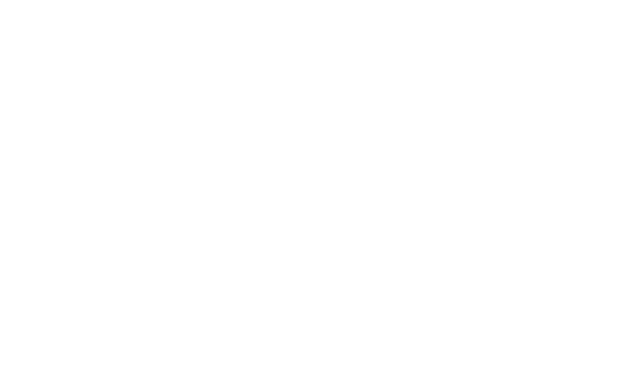
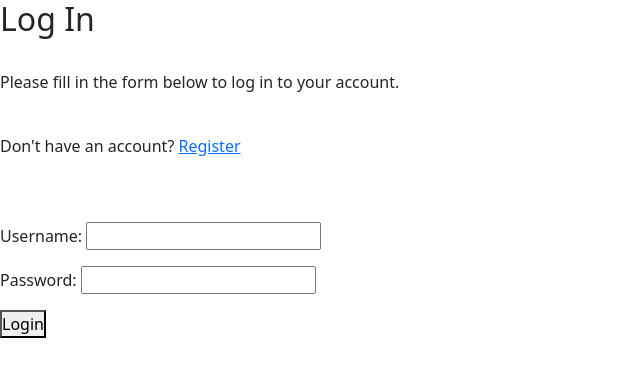
Before and after one commit to ZeinabHamdy/Blogs-Website, a Django app: page /login/ in a window 1280 px wide. Before the commit the part shown is empty. Shown: the top 377 px of the page, without its empty margins (0-640 px from the left). Run offline with Django 5.2, Linux system fonts and the light colour scheme.

Commit message:
added login and some change in templates

```diff
--- a/blog/forms.py
+++ b/blog/forms.py
@@ -52,10 +52,27 @@
         if User.objects.filter(email=email).exists():
             errors['email'] = 'Email already exists'
         if password and confirm_password and password != confirm_password:
-            errors['password'] = 'Passwords do not match'
-        elif password and len(password) < 8:
-            errors['password'] = 'Password must be at least 8 characters'
+            errors['password'] = []
+            errors['password'].append('Passwords do not match')
+        if password and len(password) < 8:
+            if 'password' not in errors:
+                errors['password'] = []
+            errors['password'].append('Password must be at least 8 characters')
 
         if errors:
             raise ValidationError(errors)
         return cleaned_data
+
+
+
+class LoginForm(forms.Form):
+    username = forms.CharField(
+        max_length=25,
+        label='Username',
+        required=True,
+    )
+    password = forms.CharField(
+        widget=forms.PasswordInput(),
+        label='Password',
+        required=True,
+    )
--- a/blog/urls.py
+++ b/blog/urls.py
@@ -5,6 +5,6 @@
     path('posts/', views.post_list, name='post_list'),
     path('post/<int:pk>/', views.post_details, name='post_details'),
     path('post_share/<int:pk>/', views.post_share, name='post_share'),
-    path('register/', views.register, name='register'),
-    path('login/', views.login, name='login'),
+    path('register/', views.register_view, name='register'),
+    path('login/', views.login_view, name='login'),
 ]
--- a/blog/views.py
+++ b/blog/views.py
@@ -1,4 +1,4 @@
-from .forms import EmailPostForm, RegisterForm
+from .forms import EmailPostForm, RegisterForm, LoginForm
 from .models import Post
 
 from django.shortcuts import render, get_object_or_404, redirect
@@ -75,7 +75,7 @@
 
 
 
-def register(req):
+def register_view(req):
     form = RegisterForm()
     if req.method == 'POST':
         form = RegisterForm(req.POST)
@@ -99,9 +99,24 @@
 
 
 
-
-def login(req):
+# note can't make the view name -> login because it cause conflict with the built-in login function
+def login_view(req):
+    form = LoginForm()
+    error_message = ''
+    if req.method == 'POST':
+        form = LoginForm(req.POST)
+        if form.is_valid():
+            username = form.cleaned_data['username']
+            password = form.cleaned_data['password']
+            user = authenticate(req, username=username, password=password)
+            if user is not None:
+                login(req, user,)
+                return redirect('post_list')
+            else:
+                error_message = 'Invalid username or password'
     context={
-
+        'title':'Login',
+        'form': form,
+        'error_message': error_message,
     }
     return render(req, 'login.html', context)
--- a/templates/login.html
+++ b/templates/login.html
@@ -1,11 +1,27 @@
 {% extends 'base.html' %}
 {% load static %}
+
 {% block title %}
-
+    {{title}}
 {% endblock %}
 
 {% block content %}
 
+    {% if error_message %}
+        <div class="alert alert-danger">
+            <strong>Please correct the following error:</strong>
+            <p> {{ error_message}}</p>
+        </div>
+    {% endif %}
 
+    <h2>Log In </h2><br>
+    <p>Please fill in the form below to log in to your account.</p><br>
+    <p>Don't have an account? <a href="{% url 'register' %}">Register</a></p>
+    <br><br>
+    <form method="POST">
+        {% csrf_token %}
+        {{ form.as_p }}
+        <button type="submit">Login</button>
+    </form>
 
 {% endblock %}
```
Also changed, not shown: templates/error.html (+8 -2 lines), db.sqlite3.
